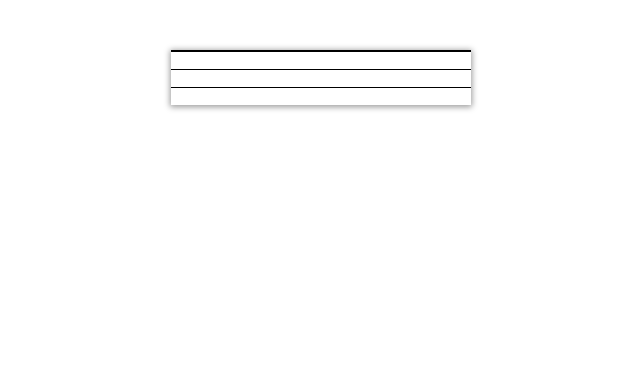
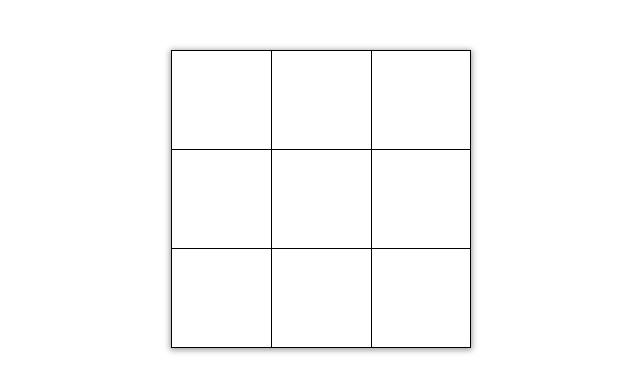
Before and after one commit to VladimirE/krestiki, a plain HTML site: page index.html in a window 1280 px wide. Shown: the whole page, without its empty margins (319-959 px from the left). Drawn offline with nearby package versions, Linux system fonts and the light colour scheme.

Commit message:
fix grid

```diff
--- a/css/main.css
+++ b/css/main.css
@@ -14,6 +14,8 @@
     display: inline-block;
     width: 33.3%;
     height:33.3%;
+	min-height: 99px;
+	min-width:99px;
     box-sizing: border-box;
     vertical-align: top;
 
```
